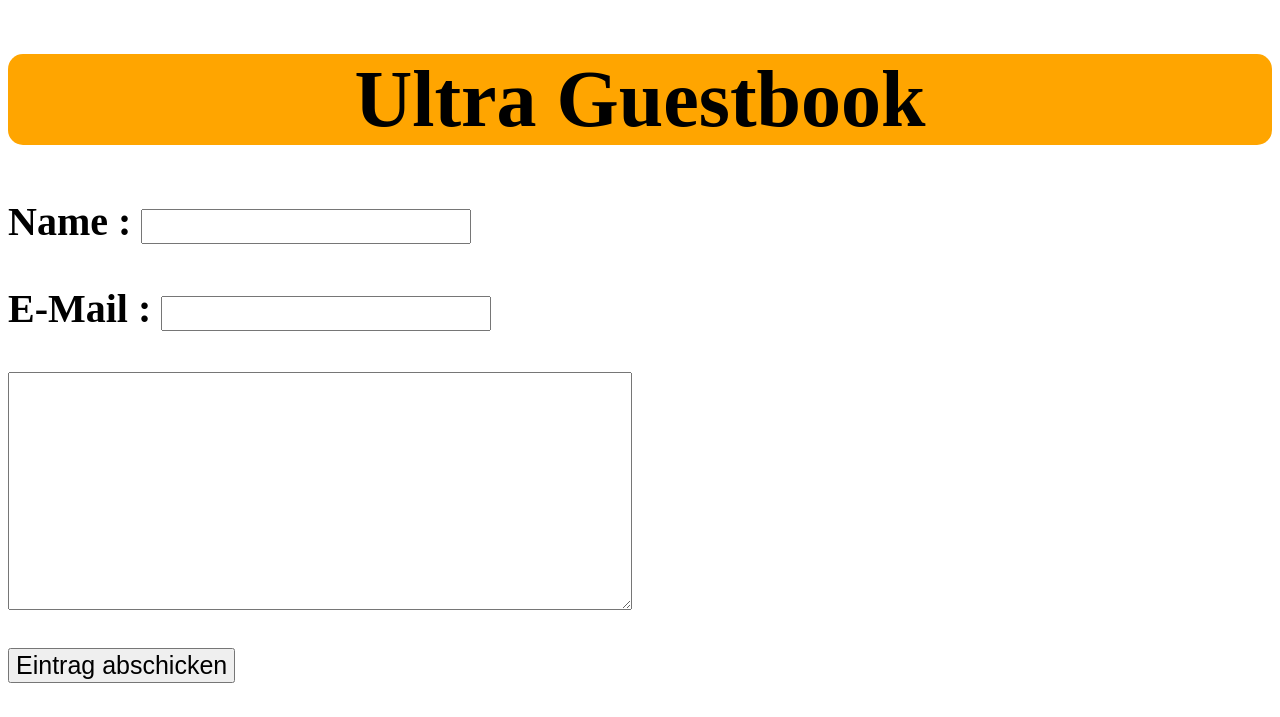
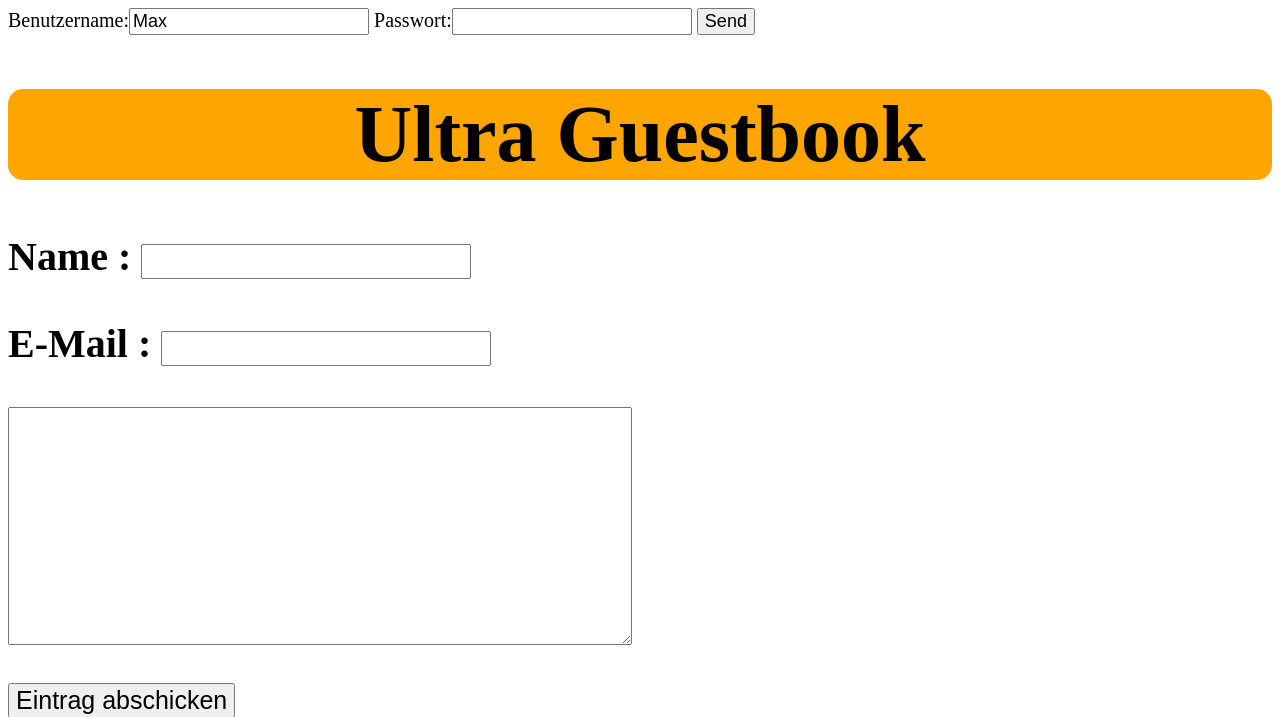
Before and after one commit to JonasSchmid/guestbook, a PHP site: page / in a window 1280 px wide. Shown: the top 717 px of the page. Run offline with PHP 8.4, Linux system fonts and the light colour scheme; data that the repository does not hold is empty.

Commit message:
login auf start seite und funktionierend

```diff
--- a/source/controller/delete.php
+++ b/source/controller/delete.php
@@ -1,4 +1,8 @@
 <?php
+
+$guestBookEntries = getEntriesFromDatabase('./database.txt');
+
+
 echo '<h1>Controller: delete</h1>';
 
   echo 'zu löschende ID ist: ' . $_POST['ID'];
--- a/source/controller/home.php
+++ b/source/controller/home.php
@@ -5,7 +5,6 @@ $database = 'database.txt';
       {
           fopen('database.txt', 'x');
       }
-      session_start();
 
 
 $guestBookEntries = getEntriesFromDatabase('./database.txt');
--- a/source/css/style.css
+++ b/source/css/style.css
@@ -47,3 +47,11 @@ button{
 a{
   font-size: 25px;
 }
+
+.login{
+  font-size: 20px;
+}
+
+.login input{
+  font-size: 18px;
+}
--- a/source/index.php
+++ b/source/index.php
@@ -1,5 +1,5 @@
 <?php
-
+  include "login.html";
   include "shared/dbAccess.php";
 
   // Falls die `url` keine erlaubte ist,
--- a/source/login.html
+++ b/source/login.html
@@ -6,7 +6,7 @@
   </head>
   <body>
 
-    <form action="login.php" method="post">
+    <form class="login" action="login.php" method="post">
 
     Benutzername:<input type="text" name="user" value="Max">
     Passwort:<input type="password" name="password">
--- a/source/login.php
+++ b/source/login.php
@@ -9,8 +9,9 @@ $_logindaten = ARRAY("name"=>"admin", "passwort"=>"12345");
       if($_logindaten["name"] == $_POST["user"] &&
          $_logindaten["passwort"] == $_POST["password"])
          {
-           echo "du bist nun angemeldet";
+           echo "<p class='login'>du bist nun angemeldet</p>";
            $_SESSION["login"] = 1;
+           include "index.php";
          }
     }
 
```
Also changed, not shown: 1 other file.
